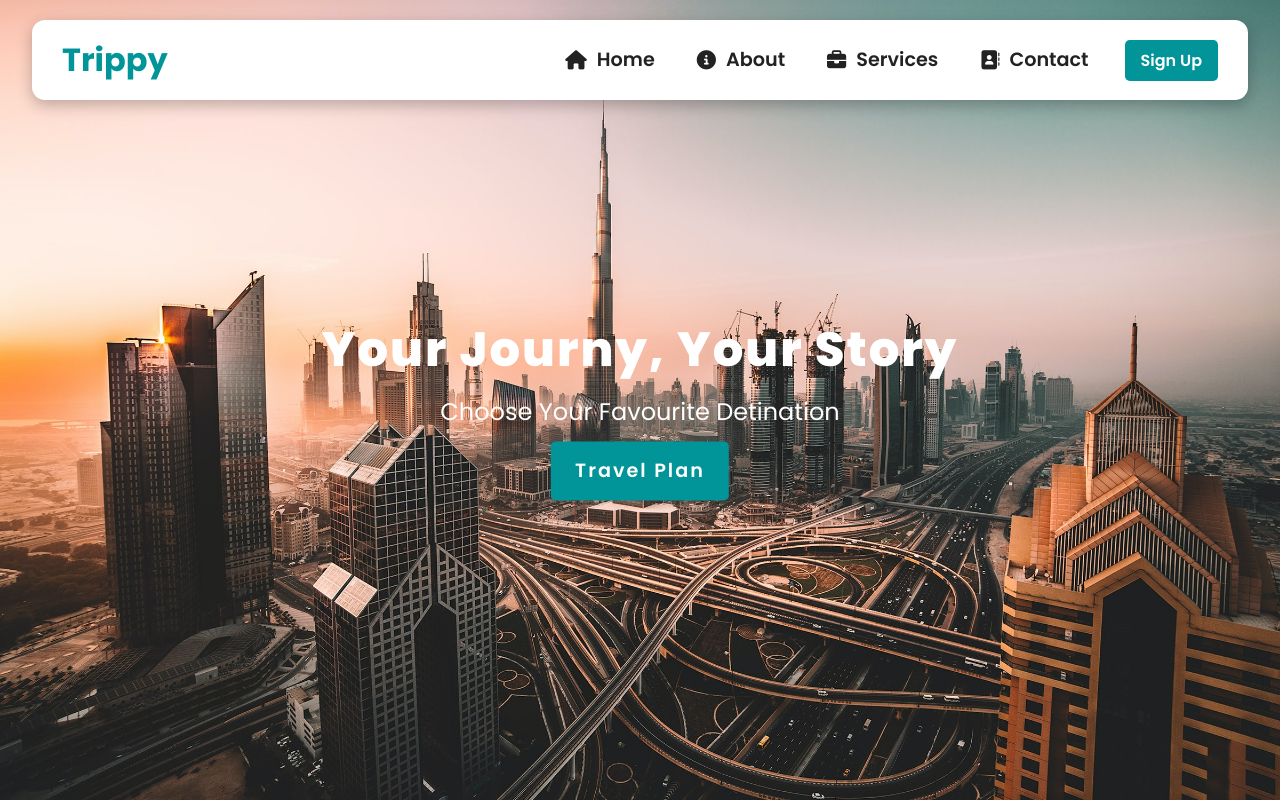
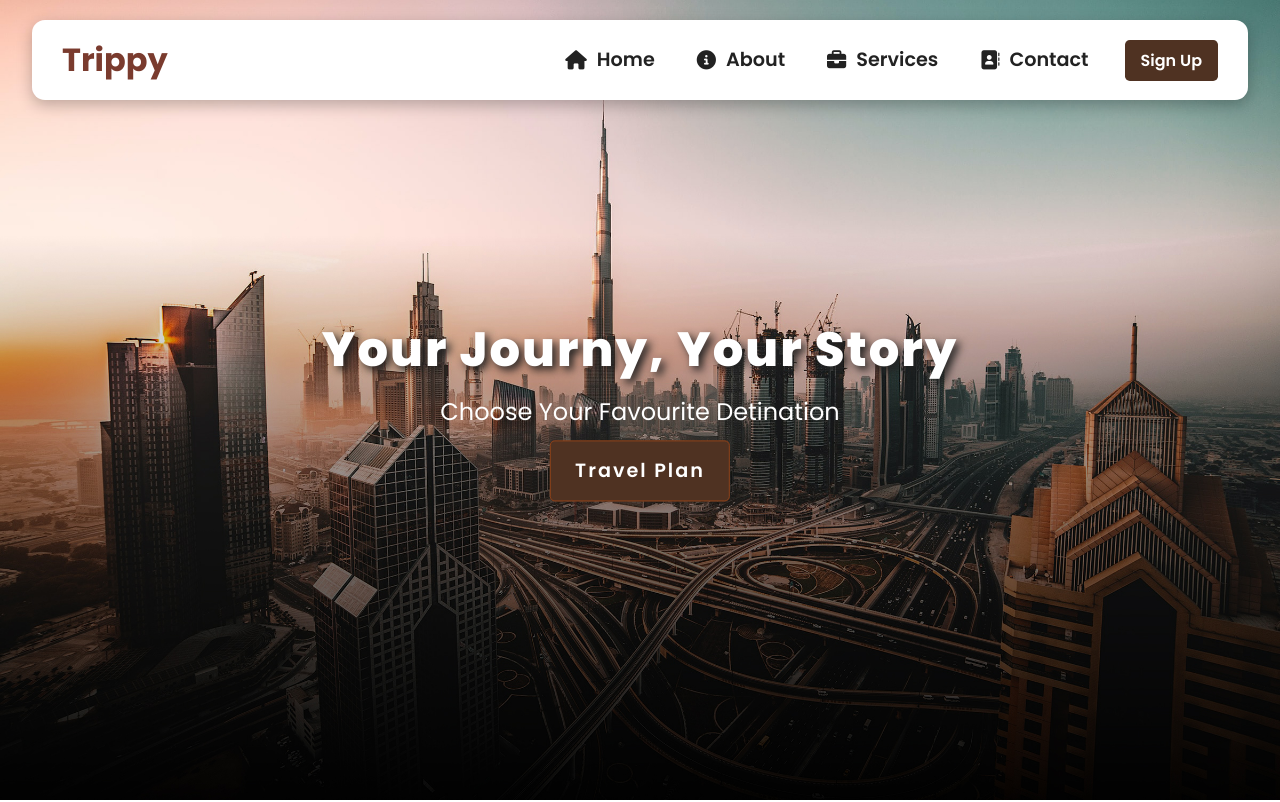
Before and after one commit to fmfahath/tourism-website, a React (Create React App) app: page / in a window 1280 px wide. Shown: the top 802 px of the page. Built offline with nearby package versions, Linux system fonts and the light colour scheme.

Commit message:
button bg color & hover color changed

```diff
--- a/src/components/ContactForm-styles.css
+++ b/src/components/ContactForm-styles.css
@@ -33,7 +33,7 @@
     padding: 1rem 3rem;
     border-radius: 10px;
     color: #fff;
-    background-color: #01959a;
+    background-color: #4f3222;
     letter-spacing: 2px;
     font-weight: 400;
     border: none;
--- a/src/components/Footer-styles.css
+++ b/src/components/Footer-styles.css
@@ -21,7 +21,7 @@
 }
 
 .top i:hover{
-    color: #01959a;
+    color: #8d4119;
     font-size: 3rem;
 }
 
@@ -31,7 +31,7 @@
 }
 
 .top div h1 a:hover{
-    color: #01959a;
+    color: #8d4119;
     text-decoration: none;
 }
 
@@ -61,7 +61,7 @@
 }
 
 .bottom a:hover{
-    color: #01959a;
+    color: #8d4119;
 }
 
 @media screen and (max-width: 900px){
--- a/src/components/Hero-styles.css
+++ b/src/components/Hero-styles.css
@@ -11,10 +11,13 @@
     position: relative;
 }
 
-img{
+.hero-img{
     width: 100vw;
     height: 100vh;
     object-fit: cover;
+    /* background-image: linear-gradient(to bottom, rgba(245, 246, 252,
+    0.52), rgba(117, 19, 93, 0.73)),
+    var(--img); */
 }
 
 .hero-mid img{
@@ -34,11 +37,13 @@ img{
 }
 
 .hero-text h1{
-    background-color: #fff;
+    color: white;
+    text-shadow: 4px 4px 9px #222;
+    /* background-color: #fff; */
     font-size: 3rem;
     font-weight: 800;
-    -webkit-background-clip: text;
-    -webkit-text-fill-color: transparent;
+    /* -webkit-background-clip: text;
+    -webkit-text-fill-color: transparent; */
     letter-spacing: 2px;
 }
 
@@ -52,11 +57,13 @@ img{
     -webkit-text-fill-color: transparent;
 }
 
+
 .hero-text .show{
     color: white !important;
-    background-color: #01959a;
+    background-color: #4f3222;
     text-decoration: none;
     padding: 1rem 1.5rem;
+    border: 1px solid #8d4119;
     border-radius: 5px;
     font-size: 1.2rem;
     font-weight: 600;
@@ -67,11 +74,12 @@ img{
 .hero-text .show:hover{
     color: #fff !important;
     background-color: #222;
+    border: 1px solid #fff;
 }
 
 @media screen and (max-width: 690px){
     .hero-text h1{
-        background-color: #fff;
+        /* background-color: #fff; */
         font-size: 2.5rem;
         font-weight: 600;
     }
--- a/src/components/Hero.js
+++ b/src/components/Hero.js
@@ -5,7 +5,7 @@ function Hero(props) {
     return (
         <React.Fragment>
             <div className={props.cName}>
-                <img alt='hero-img' src={props.heroImg}/>
+                <img className="hero-img" alt='hero-img' src={props.heroImg}/>
                 <div className="hero-text">
                     <h1>{props.title}</h1>
                     <p>{props.text}</p>
--- a/src/components/navbar-styles.css
+++ b/src/components/navbar-styles.css
@@ -24,7 +24,14 @@
 }
 
 .navbar-logo a{
-    color: #01959a;
+    /* color: #01959a; */
+    color: #7a3b2e;
+    text-decoration: none;
+}
+
+.navbar-logo a:hover{
+    /* color: #01959a; */
+    color: #7e4a35;
     text-decoration: none;
 }
 
@@ -50,7 +57,8 @@
 }
 
 .nav-links:hover{
-    background-color: #01959a;
+    /* background-color: #01959a; */
+    background-color: #4f3222;
     color: #ffff;
     border-radius: 4px;
     transition: all 0.2s ease-in-out;
@@ -64,7 +72,8 @@
     padding: 0.5rem 1rem;
     white-space: nowrap;
     color: #fff;
-    background-color: #01959a;
+    /* background-color: #01959a; */
+    background-color: #4f3222;
     border-radius: 0.3rem;
     font-size: 1rem;
     font-weight: 600;
@@ -75,7 +84,7 @@
 
 .signUp-btn:hover{
     color: #fff;
-    background-color: #151516;
+    background-color: #222;
 }
 
 .menu-icon{
@@ -144,7 +153,7 @@
        padding: 1rem;
        margin: auto;
        color: #fff;
-       background-color: #01959a;
+       background-color: #4f3222;
        width: 60%;
        border-radius: 10px;
 
--- a/src/routes/Home.js
+++ b/src/routes/Home.js
@@ -2,7 +2,7 @@ import React from "react";
 import Destination from "../components/Destination";
 import Hero from "../components/Hero";
 import Navbar from "../components/navbar";
-import HeroImage from "../assets/12.jpg"
+import HeroImage from "../assets/16.jpg"
 import Trip from "../components/Trip";
 import Footer from "../components/Footer";
 
```
Also changed, not shown: src/assets/15.jpg (added), src/assets/16.jpg (added).
